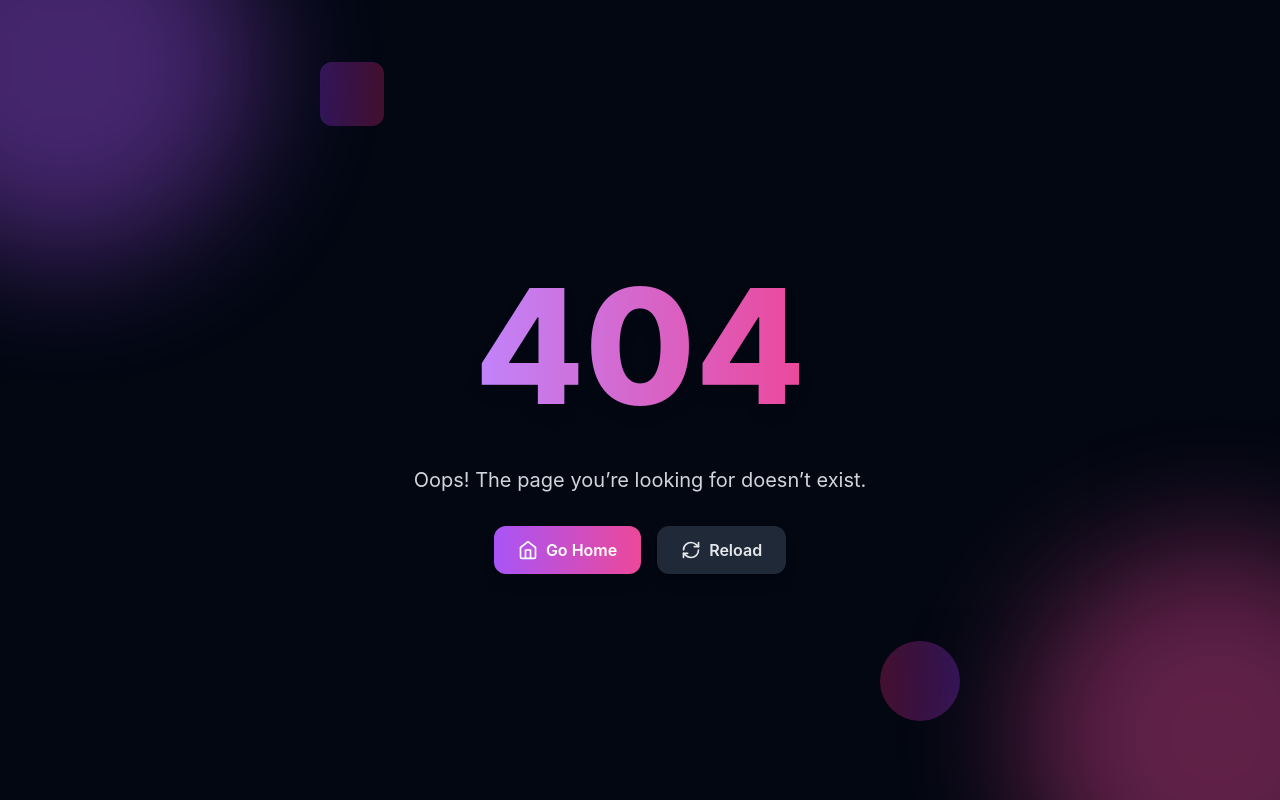
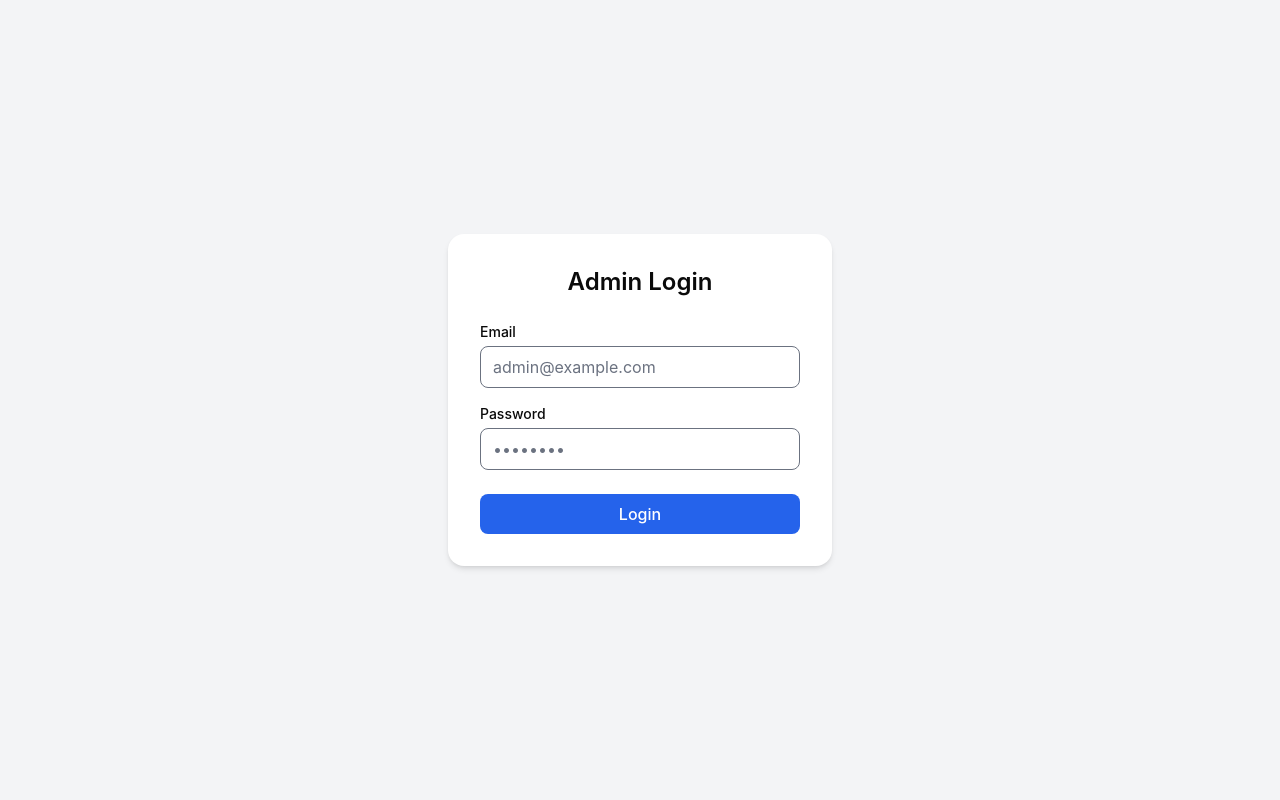
Before and after one commit to Alikhan23M/Humais-MamaG-Portfolio, a Next.js app: page /admin in a window 1280 px wide. Before the commit this address had no page. Built offline with nearby package versions, Linux system fonts and the light colour scheme.

Commit message:
Implement login page

```diff
--- /dev/null
+++ b/app/admin/page.js
@@ -0,0 +1,92 @@
+"use client";
+
+import { useState } from "react";
+import { useRouter } from "next/navigation";
+
+export default function LoginPage() {
+  const [email, setEmail] = useState("");
+  const [password, setPassword] = useState("");
+  const [error, setError] = useState("");
+  const [loading, setLoading] = useState(false);
+  const router = useRouter();
+
+  const handleSubmit = async (e) => {
+    e.preventDefault();
+    setLoading(true);
+    setError("");
+
+    try {
+      const res = await fetch("/api/auth/login", {
+        method: "POST",
+        headers: { "Content-Type": "application/json" },
+        body: JSON.stringify({ email, password }),
+      });
+
+      const data = await res.json();
+
+      if (!res.ok) {
+        setError(data.message || "Login failed");
+        setLoading(false);
+        return;
+      }
+
+      // Store token in localStorage
+      localStorage.setItem("token", data.token);
+      localStorage.setItem("user", JSON.stringify(data.user));
+
+      // Redirect to dashboard
+      router.push("/dashboard");
+    } catch (err) {
+      setError("Something went wrong. Try again!");
+    } finally {
+      setLoading(false);
+    }
+  };
+
+  return (
+    <div className="min-h-screen flex items-center justify-center bg-gray-100">
+      <form
+        onSubmit={handleSubmit}
+        className="bg-white p-8 rounded-2xl shadow-md w-full max-w-sm"
+      >
+        <h1 className="text-2xl font-semibold text-center mb-6">Admin Login</h1>
+
+        {error && (
+          <p className="text-red-500 text-center mb-4 text-sm">{error}</p>
+        )}
+
+        <div className="mb-4">
+          <label className="block text-sm font-medium mb-1">Email</label>
+          <input
+            type="email"
+            value={email}
+            onChange={(e) => setEmail(e.target.value)}
+            required
+            className="w-full px-3 py-2 border rounded-lg focus:outline-none focus:ring-2 focus:ring-blue-500"
+            placeholder="admin@example.com"
+          />
+        </div>
+
+        <div className="mb-6">
+          <label className="block text-sm font-medium mb-1">Password</label>
+          <input
+            type="password"
+            value={password}
+            onChange={(e) => setPassword(e.target.value)}
+            required
+            className="w-full px-3 py-2 border rounded-lg focus:outline-none focus:ring-2 focus:ring-blue-500"
+            placeholder="••••••••"
+          />
+        </div>
+
+        <button
+          type="submit"
+          disabled={loading}
+          className="w-full bg-blue-600 hover:bg-blue-700 text-white font-medium py-2 rounded-lg transition disabled:opacity-50"
+        >
+          {loading ? "Logging in..." : "Login"}
+        </button>
+      </form>
+    </div>
+  );
+}
```
